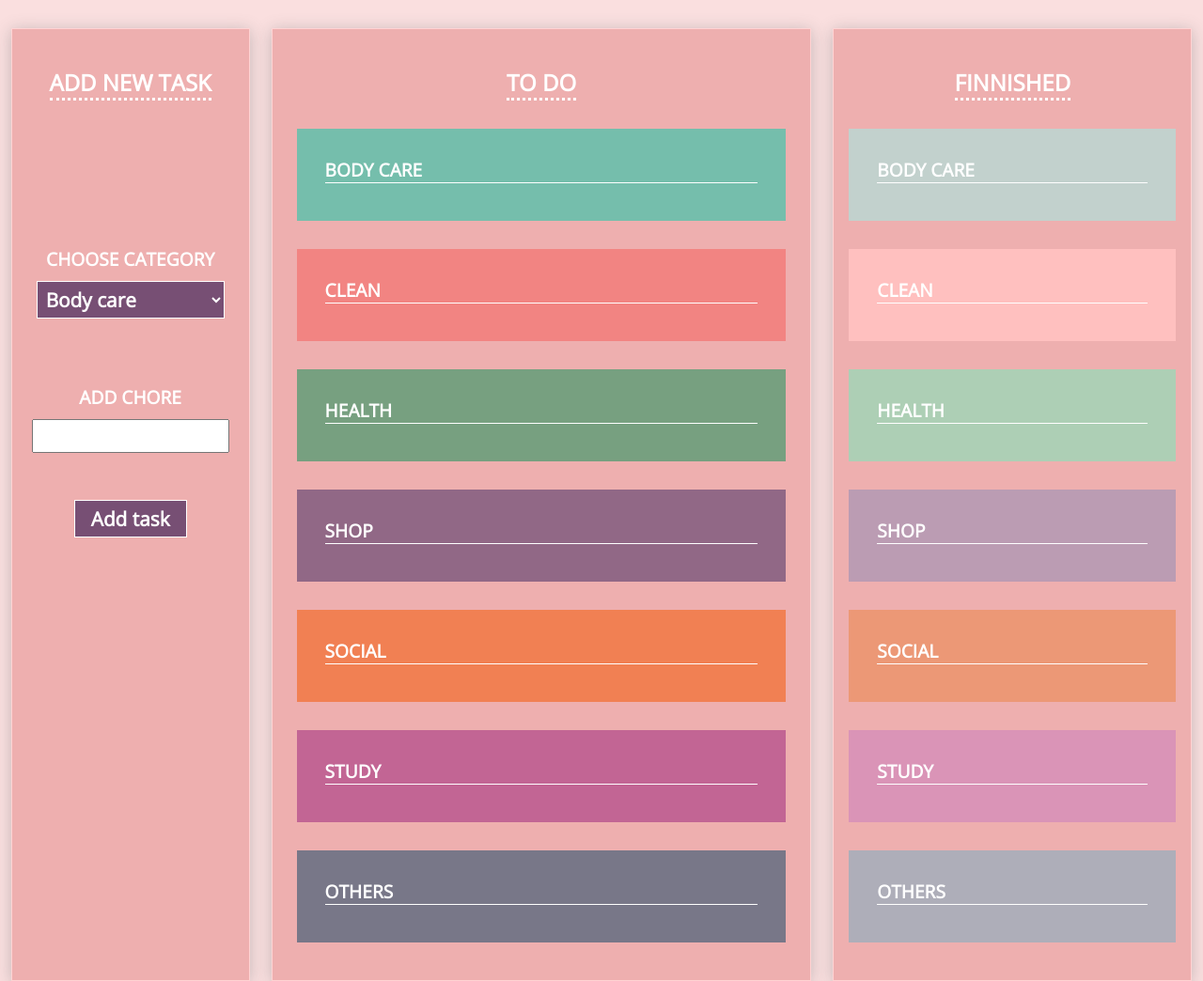
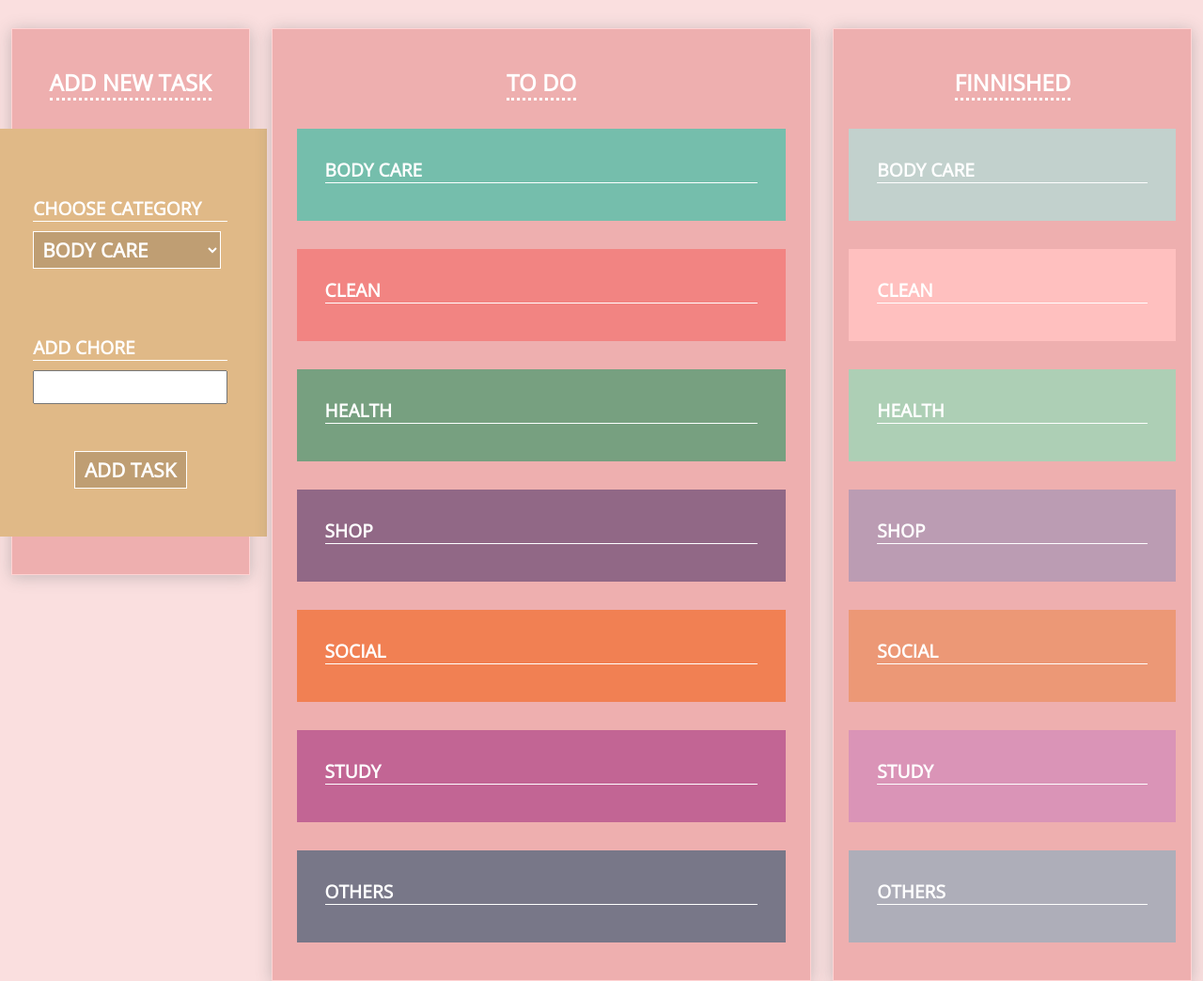
Before and after one commit to jennifer-mcallister/Todo-List, a website with bundled scripts: page src/index.html in a window 1280 px wide. Shown: the top 1044 px of the page at 94% size. Built offline with nearby package versions, Linux system fonts and the light colour scheme.

Commit message:
added more styling to addnewtask container and eventListener for pressing enter when adding new task

```diff
--- a/src/js/main.js
+++ b/src/js/main.js
@@ -1,6 +1,20 @@
 import { Task } from "./task";
 
+
+
+
 document.getElementById("btn-addtask").addEventListener("click", createAndStoreTask);
+
+// addEventlistener på enter, så att man inte bara kan klicka med musen för att lägga till en ny task.
+// Lyssnar efter ett knapptryck på tangentbordet "keypress", skickar med objektet e som innehåller information
+// om eventet som precis hände. Sickar med detta i en arrowfunction som kollar om knappen är lika med enter och om
+// det är sant anropar den funktionen som skapar en ny task.
+
+window.addEventListener("keypress", (e) => {
+    if (e.key === "Enter") {
+        createAndStoreTask();
+    }
+});
 
 let tasks = [
     new Task("clean", "kitchen", false),
@@ -10,6 +24,9 @@ let tasks = [
 
 let completed = [];
 let notCompleted = [];
+
+console.log(completed);
+console.log(notCompleted);
 
 // loopar igenom de hårdkodade tasken som ligger i tasks-listan
 
@@ -21,8 +38,14 @@ for (let i = 0; i < tasks.length; i++) {
     }
 }
 
+    console.log(completed);
+    console.log(notCompleted);
+
     notCompleted = JSON.parse(localStorage.getItem("notCompleted"));
     completed = JSON.parse(localStorage.getItem("completed"));
+
+    console.log(completed);
+    console.log(notCompleted);
 
     loadTodoList ();
 
@@ -289,7 +312,8 @@ function changeTaskStatus(pickedTask, indexOfTask){
 
 
 
-// Skapa en ny task FUNKAR
+// Skapa en ny task och lägg till den i notCompleted listan
+// OM input fältet inte är ifyllt får man ett alert och det läggs inte till en ny taskFUNKAR
 
 
 
@@ -298,7 +322,7 @@ function createAndStoreTask() {
     let chore = document.getElementById("chore").value;
 
     if (chore === "") {
-        alert("Ooopsi! Chore is missing. Please fill in chore :)");
+        alert("Ooopsi! Something is missing. Please fill in chore");
         return;
     }
 
--- a/src/scss/_buttons.scss
+++ b/src/scss/_buttons.scss
@@ -2,7 +2,7 @@
 
 #btn-addtask {
     border: 1px solid white;
-    background-color: rgb(119, 79, 116);
+    background-color: rgba(0, 0, 0, 0.150);
     color: white;
     font-size: 1.3rem;
     font-weight: bold;
@@ -10,6 +10,7 @@
     padding: 5px;
     width: 120px;
     height: 40px;
+    text-transform: uppercase;
 
 
     &:hover {
@@ -19,7 +20,7 @@
 
 select, option {
     border: 1px solid white;
-    background-color: rgb(119, 79, 116);
+    background-color: rgba(0, 0, 0, 0.150);
     color: white;
     font-size: 1.3rem;
     font-weight: bold;
@@ -27,6 +28,7 @@ select, option {
     padding: 5px;
     width: 200px;
     height: 40px;
+    text-transform: uppercase;
 
 
     &:hover {
@@ -36,6 +38,7 @@ select, option {
 
 option:hover {
     background-color: rgb(179, 140, 175);
+    text-transform: uppercase;
 }
 
 
--- a/src/scss/_layout.scss
+++ b/src/scss/_layout.scss
@@ -23,6 +23,7 @@ body {
     align-items: center;
     border: 3px solid black;
     width: 15vw;
+    height: 500px;
     gap: 30px;
     padding: 40px 30px;
 
@@ -34,7 +35,7 @@ body {
     justify-content: center;
     align-items: center;
     gap: 30px;
-    padding: 20px 10px;
+    padding: 40px 30px;
     height: 500px;
 
     .choosecategory-container {
@@ -42,7 +43,6 @@ body {
         display: flex;
         flex-direction: column;
         justify-content: center;
-        align-items: center;
         gap: 10px;
         padding: 20px 10px;
     }
--- a/src/scss/_startpage.scss
+++ b/src/scss/_startpage.scss
@@ -19,6 +19,9 @@ body {
     @include mixins.container-box;
 }
 
+.createnew-container {
+    background-color: #e0b987;
+}
 
 
 h3 {
@@ -40,6 +43,7 @@ label {
     font-size: 1.2rem;
     color: white;
     font-weight: bold;
+    border-bottom: 1px solid white;
 }
 
 input {
```
